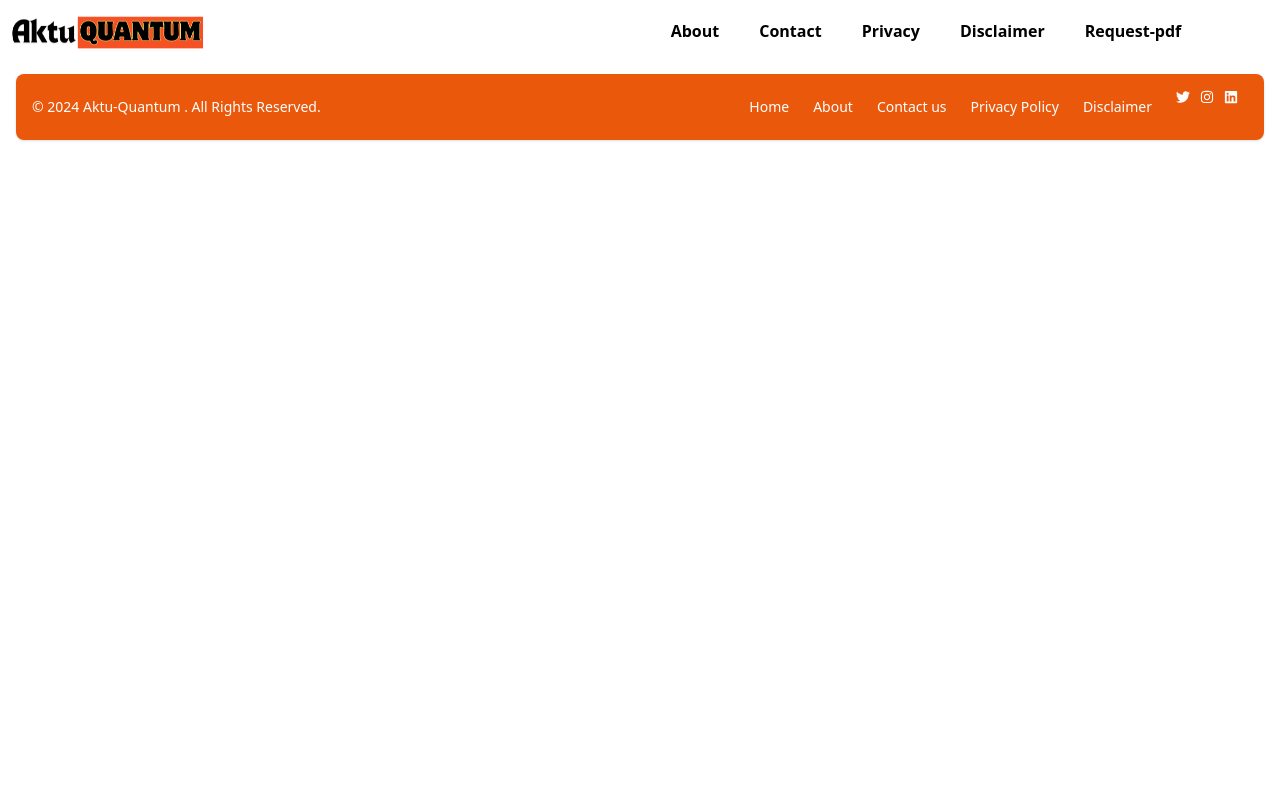
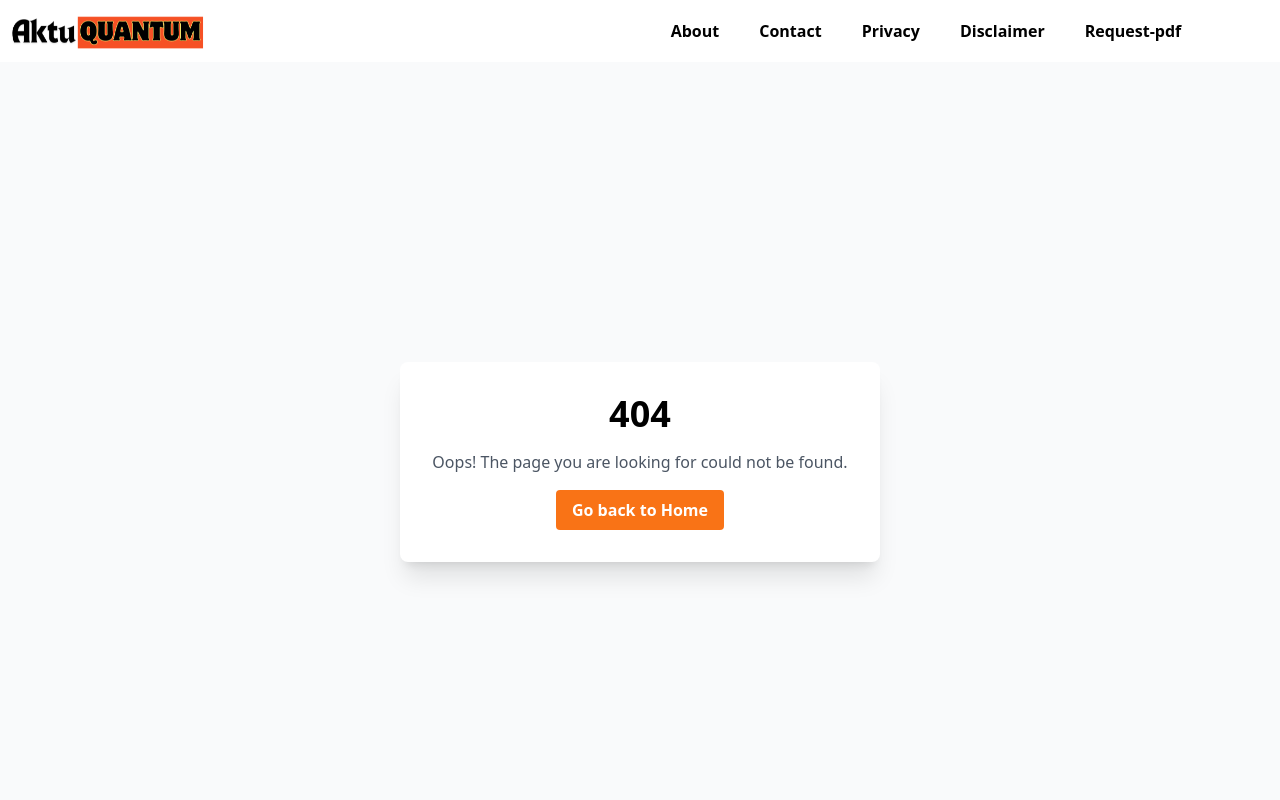
Before and after one commit to MuditxRajput/aktu_quantum_frontend, a React (Create React App) app: page /register in a window 1280 px wide. Shown: the top 800 px of the page. Built offline with nearby package versions, Linux system fonts and the light colour scheme.

Commit message:
'custome'

```diff
--- a/src/App.js
+++ b/src/App.js
@@ -6,6 +6,7 @@ import View from "./Components/View";
 import AboutUs from "./Pages/AboutUs";
 import AddPdf from "./Pages/AddPdf";
 import Contact from "./Pages/Contact";
+import CustomePage from "./Pages/CustomePage";
 import Disclaimer from "./Pages/Disclaimer";
 import Fottter from "./Pages/Fottter";
 import Homepage from "./Pages/Homepage";
@@ -28,6 +29,8 @@ const App = () => {
           <Route path="/Privacy" element={<PrivacyPolicy/>} />
           <Route path="/Home" element={<Homepage/>} />
           <Route path="/Sitemap.xml" element={<Sitemap/>} />
+          <Route path="/*" element={<CustomePage/>} />
+
           {/* <Route path="/login" element={<LoginPage/>} /> */}
           {/* <Route path="/forgetPassword" element = {<ForgetPassword/>}  /> */}
           <Route path="/dashboard" element ={<AdminRoutes/>}>
--- /dev/null
+++ b/src/Pages/CustomePage.jsx
@@ -0,0 +1,15 @@
+import React from 'react'
+
+const CustomePage = () => {
+  return (
+    <div class="min-h-screen flex flex-grow items-center justify-center bg-gray-50">
+  <div class="rounded-lg bg-white p-8 text-center shadow-xl">
+    <h1 class="mb-4 text-4xl font-bold">404</h1>
+    <p class="text-gray-600">Oops! The page you are looking for could not be found.</p>
+    <a href="/" class="mt-4 inline-block rounded bg-orange-500 px-4 py-2 font-semibold text-white hover:bg-orange-600"> Go back to Home </a>
+  </div>
+</div>
+  )
+}
+
+export default CustomePage
```
